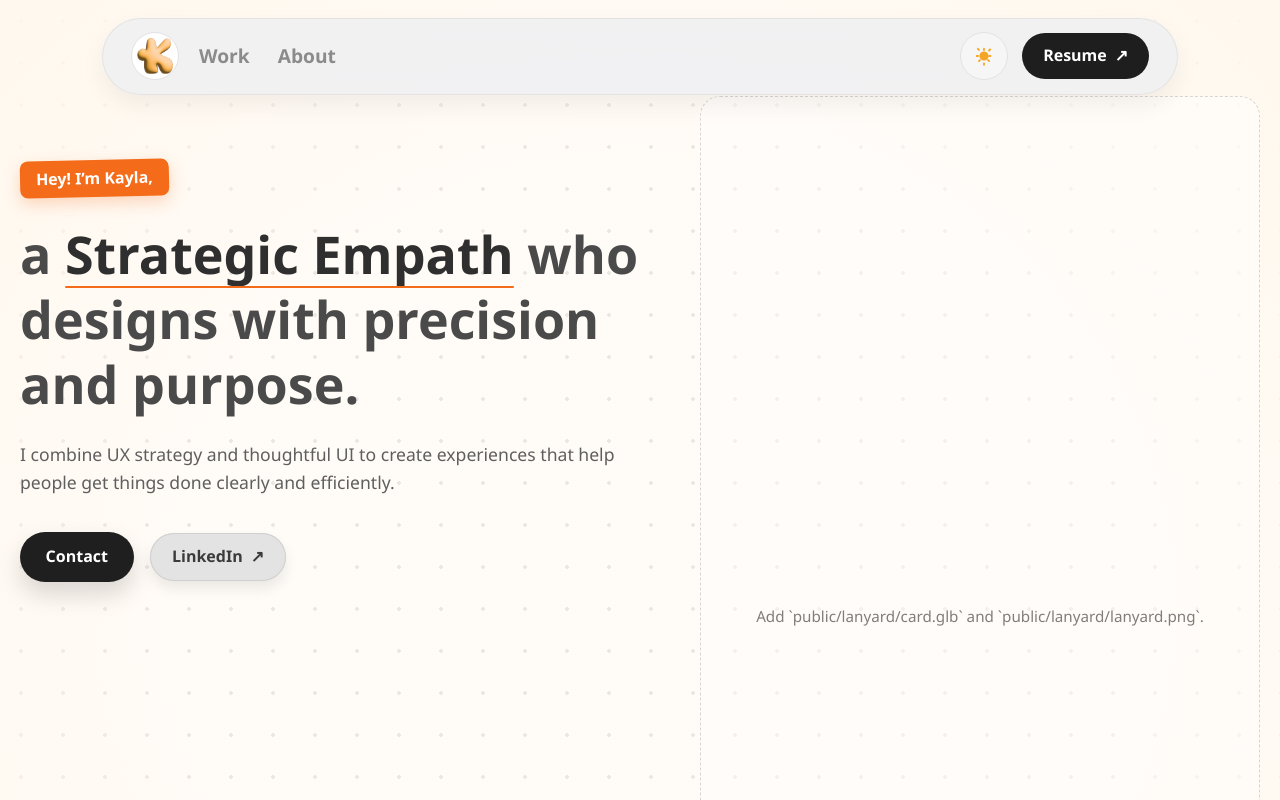
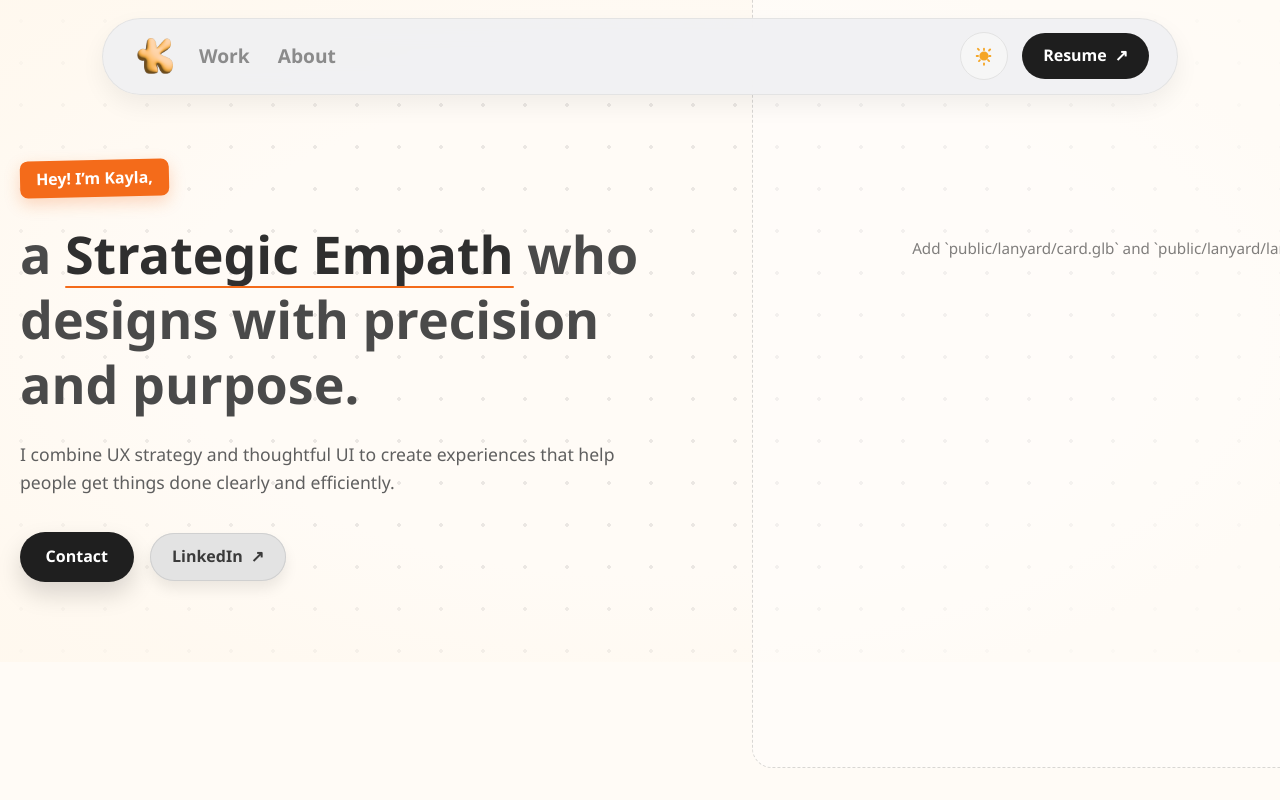
Before and after one commit to klaluo/Portfolio, a Next.js app: page / in a window 1280 px wide. Shown: the top 800 px of the page. Built offline with nearby package versions, Linux system fonts and the light colour scheme; no server answers; a web font is replaced by a local one.

Commit message:
feat: refine nav and featured styles

```diff
--- a/styles/globals.css
+++ b/styles/globals.css
@@ -61,7 +61,7 @@ a:hover {
   top: 0;
   left: 0;
   right: 0;
-  z-index: 100;
+  z-index: 1000;
   padding: 1.1rem 0;
   background: transparent;
 }
@@ -94,13 +94,21 @@ a:hover {
   width: 48px;
   height: 48px;
   border-radius: 999px;
-  border: 1px solid #e2e2e2;
-  background: white;
+  border: none;
+  background: transparent;
   display: grid;
   place-items: center;
   color: #1f2937;
   cursor: pointer;
   text-decoration: none;
+}
+
+.navIconButton img {
+  transition: transform 0.5s ease;
+}
+
+.navIconButton:hover img {
+  transform: rotate(360deg);
 }
 
 .navIconButton svg {
@@ -203,7 +211,7 @@ a:hover {
 
 .heroContent {
   position: relative;
-  z-index: 1;
+  z-index: 2;
 }
 
 .heroContent {
@@ -223,12 +231,16 @@ a:hover {
 }
 
 .heroLanyardColumn {
+  position: absolute;
+  top: -25rem;
+  right: -15rem;
   display: flex;
   justify-content: flex-end;
   align-items: flex-start;
   pointer-events: none;
-  align-self: start;
-  margin-top: -2rem;
+  z-index: 2;
+  margin: 0;
+  padding: 0;
 }
 
 .heroPortrait {
@@ -567,6 +579,39 @@ a:hover {
   margin-top: 2rem;
 }
 
+.featuredWorkSection {
+  padding-top: 1rem;
+}
+
+.featuredFrame {
+  position: relative;
+  margin-top: 1rem;
+  margin-left: calc(50% - 50vw);
+  margin-right: calc(50% - 50vw);
+  padding: 2.5rem;
+  border: 1px solid #dcdcdc;
+  border-radius: 24px;
+  background: transparent;
+}
+
+.featuredFrame::before {
+  content: "";
+  position: absolute;
+  inset: 0;
+  border-radius: 24px;
+  background-image:
+    linear-gradient(rgba(0, 0, 0, 0.08) 1px, transparent 1px),
+    linear-gradient(90deg, rgba(0, 0, 0, 0.08) 1px, transparent 1px);
+  background-size: 64px 64px;
+  pointer-events: none;
+  opacity: 0.2;
+}
+
+.featuredFrame > * {
+  position: relative;
+  z-index: 1;
+}
+
 /* Forms */
 .form {
   max-width: 600px;
```
